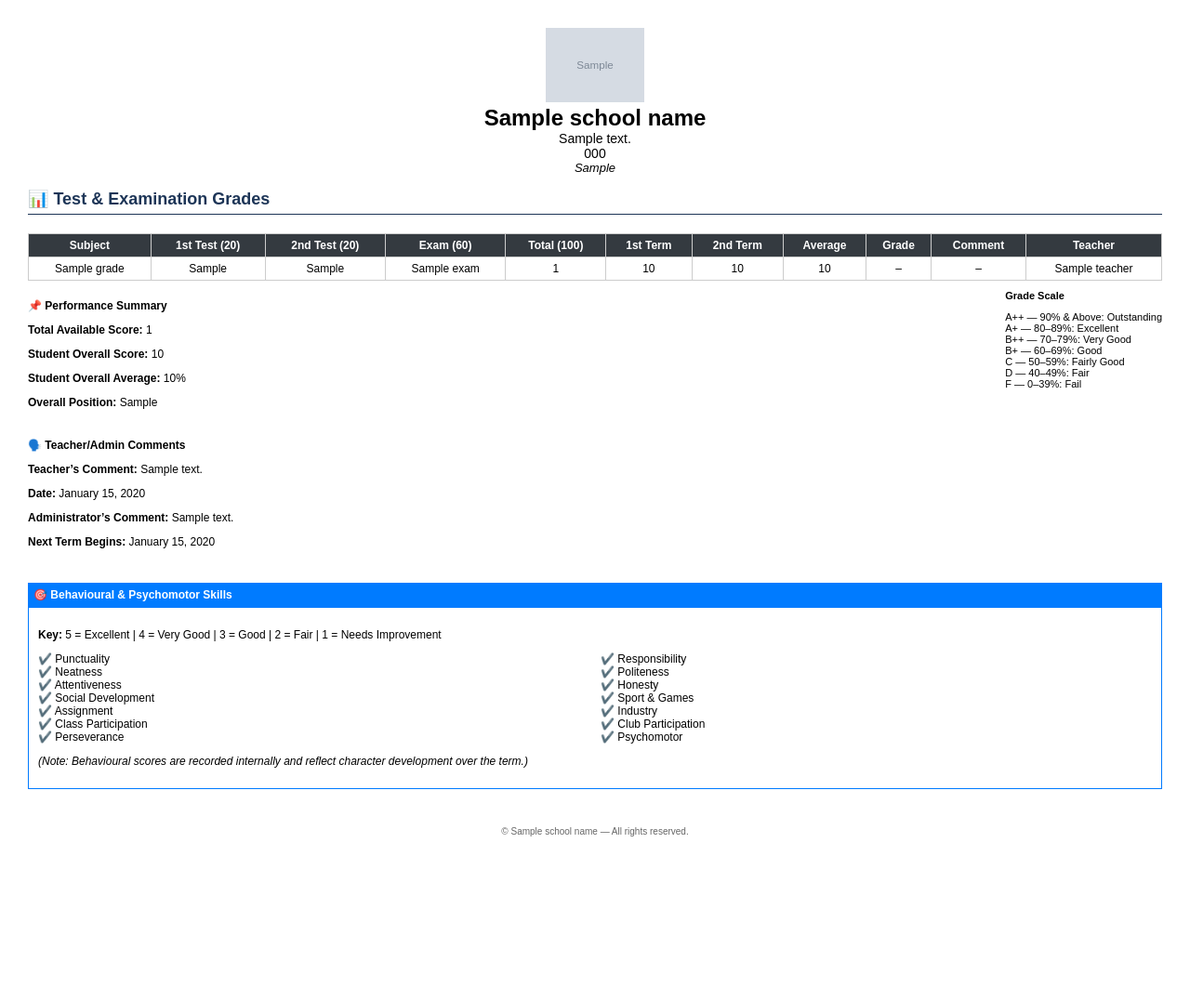
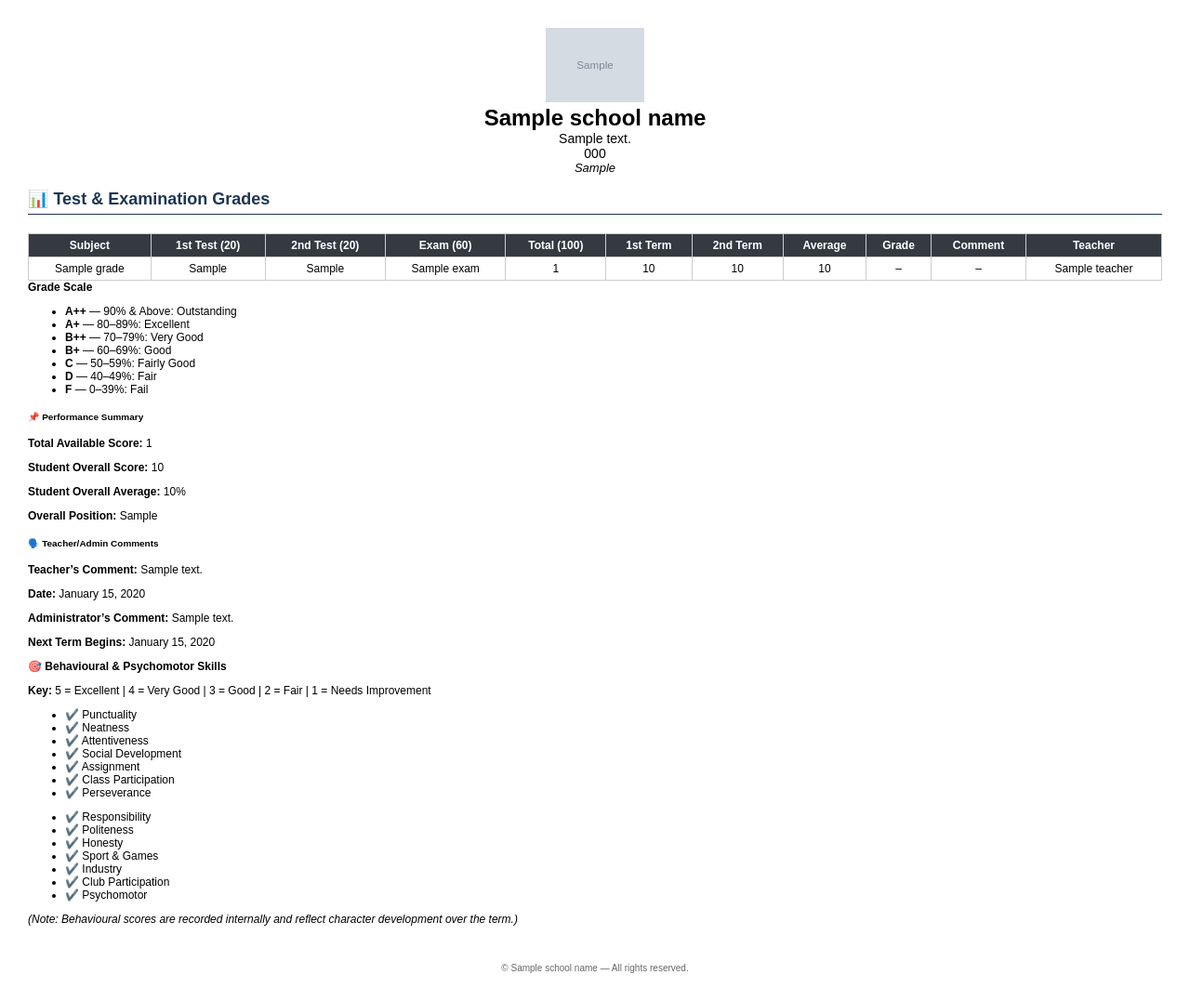
Before and after one commit to Chukwuaruka/school_portal, a Django app: template portal/templates/portal/grades_pdf.html in a window 1280 px wide. Shown: the whole page at 93% size. Before the commit the page ends 900 px from the top, so only its background shows below. Run offline with Django 5.2, Linux system fonts and the light colour scheme; the template is opened without the code that fills it: most values are stand-ins (such as "Sample title", 1, 10 or a date in 2020); grey boxes marked "Sample" are stand-in pictures.

Commit message:
Fix SubjectGrade student null values and update model

```diff
--- a/portal/templates/portal/grades_pdf.html
+++ b/portal/templates/portal/grades_pdf.html
@@ -127,41 +127,55 @@
     </tbody>
 </table>
 
-<div class="grade-scale">
+<div class="col-lg-3">
+        <div class="card border-secondary mb-4">
+            <div class="card-header bg-dark text-white text-center">
                 <strong>Grade Scale</strong>
-    <ul>
-        <li>A++ — 90% & Above: Outstanding</li>
-        <li>A+ — 80–89%: Excellent</li>
-        <li>B++ — 70–79%: Very Good</li>
-        <li>B+ — 60–69%: Good</li>
-        <li>C — 50–59%: Fairly Good</li>
-        <li>D — 40–49%: Fair</li>
-        <li>F — 0–39%: Fail</li>
+            </div>
+            <div class="card-body p-2 small">
+                <ul class="list-unstyled mb-0">
+                    <li><strong>A++</strong> — 90% & Above: Outstanding</li>
+                    <li><strong>A+</strong> — 80–89%: Excellent</li>
+                    <li><strong>B++</strong> — 70–79%: Very Good</li>
+                    <li><strong>B+</strong> — 60–69%: Good</li>
+                    <li><strong>C</strong> — 50–59%: Fairly Good</li>
+                    <li><strong>D</strong> — 40–49%: Fair</li>
+                    <li><strong>F</strong> — 0–39%: Fail</li>
                 </ul>
         </div>
-
+    </div>
+</div>
+    <!-- Only show Performance Summary and Comments if report exists -->
     {% if report %}
-<div class="summary-section">
-    <div class="section-title">📌 Performance Summary</div>
-    <p><strong>Total Available Score:</strong> {{ report.total_available_score }}</p>
-    <p><strong>Student Overall Score:</strong> {{ report.overall_score }}</p>
-    <p><strong>Student Overall Average:</strong> {{ report.overall_average }}%</p>
-    <p><strong>Overall Position:</strong> {{ report.overall_position }}</p>
+    <div class="row my-4">
+        <div class="col-md-6">
+            <h5 class="mb-3">📌 Performance Summary</h5>
+            <p><strong>Total Available Score:</strong> {{ report.total_available_score|default:"None" }}</p>
+            <p><strong>Student Overall Score:</strong> {{ report.overall_score|default:"None" }}</p>
+            <p><strong>Student Overall Average:</strong> {{ report.overall_average|default:"None" }}%</p>
+            <p><strong>Overall Position:</strong> {{ report.overall_position|default:"" }}</p>
         </div>
-
-<div class="comments-section">
-    <div class="section-title">🗣️ Teacher/Admin Comments</div>
-    <p><strong>Teacher’s Comment:</strong> {{ report.teacher_comment }}</p>
-    <p><strong>Date:</strong> {{ report.date_uploaded|date:"F j, Y" }}</p>
-    <p><strong>Administrator’s Comment:</strong> {{ report.admin_comment_report }}</p>
-    <p><strong>Next Term Begins:</strong> {{ report.next_term_date|date:"F j, Y" }}</p>
+        <div class="col-md-6">
+            <h5 class="mb-3">🗣️ Teacher/Admin Comments</h5>
+            <p><strong>Teacher’s Comment:</strong> {{ report.teacher_comment|default:"" }}</p>
+            <p><strong>Date:</strong> {{ report.date_uploaded|date:"F j, Y"|default:"" }}</p>
+            <p><strong>Administrator’s Comment:</strong> {{ report.admin_comment_report|default:"" }}</p>
+            <p><strong>Next Term Begins:</strong> {{ report.next_term_date|date:"F j, Y"|default:"None" }}</p>
+        </div>
     </div>
     {% endif %}
 
-<div class="behavioral-box">🎯 Behavioural & Psychomotor Skills</div>
-<div class="behavioral-content">
+
+    <!-- 🧠 Behavioral Assessment Section -->
+    <div class="card border-primary mb-4">
+        <div class="card-header bg-primary text-white">
+            <strong>🎯 Behavioural & Psychomotor Skills</strong>
+        </div>
+        <div class="card-body small">
             <p><strong>Key:</strong> 5 = Excellent | 4 = Very Good | 3 = Good | 2 = Fair | 1 = Needs Improvement</p>
-    <ul>
+            <div class="row">
+                <div class="col-md-6">
+                    <ul class="list-unstyled">
                         <li>✔️ Punctuality</li>
                         <li>✔️ Neatness</li>
                         <li>✔️ Attentiveness</li>
@@ -169,6 +183,10 @@
                         <li>✔️ Assignment</li>
                         <li>✔️ Class Participation</li>
                         <li>✔️ Perseverance</li>
+                    </ul>
+                </div>
+                <div class="col-md-6">
+                    <ul class="list-unstyled">
                         <li>✔️ Responsibility</li>
                         <li>✔️ Politeness</li>
                         <li>✔️ Honesty</li>
@@ -177,7 +195,10 @@
                         <li>✔️ Club Participation</li>
                         <li>✔️ Psychomotor</li>
                     </ul>
-    <p><em>(Note: Behavioural scores are recorded internally and reflect character development over the term.)</em></p>
+                </div>
+            </div>
+            <p class="mt-2 text-muted"><em>(Note: Behavioural scores are recorded internally and reflect character development over the term.)</em></p>
+        </div>
     </div>
 
 <div class="footer">
```
Lines whose indentation alone changed are shown as unchanged.
